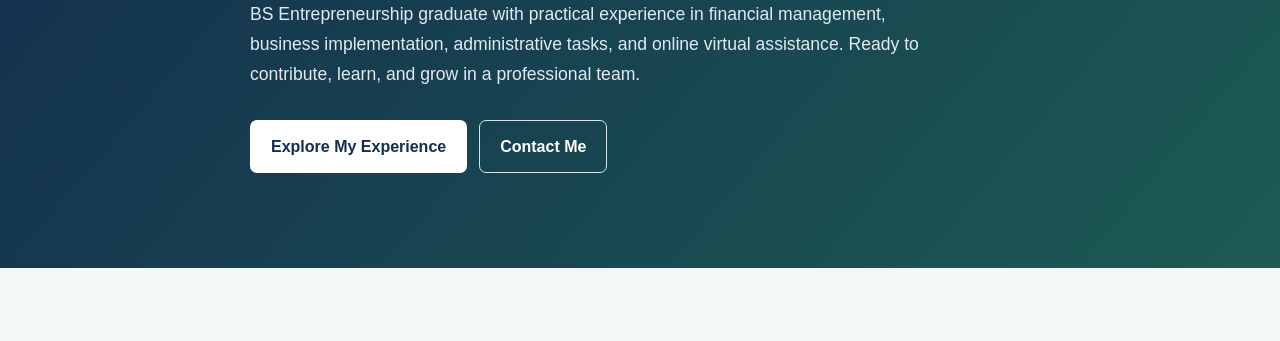
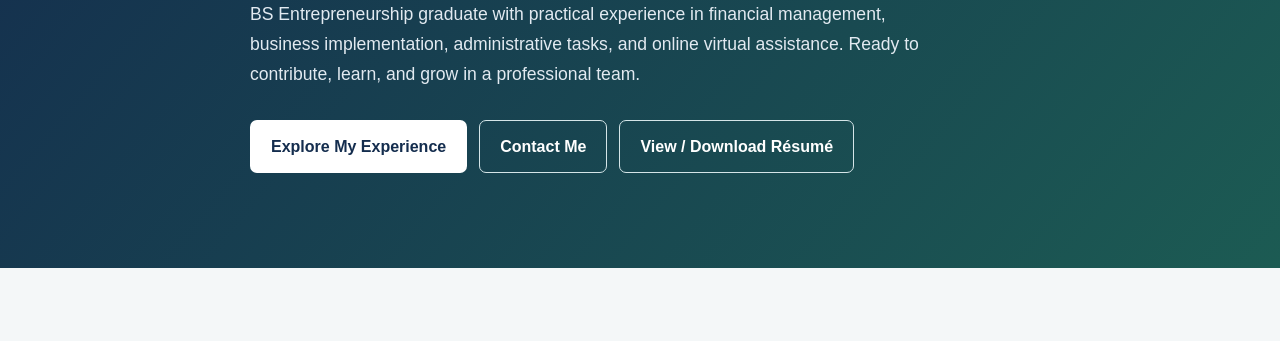
Before and after one commit to randelljoy09-lang/randell-portfolio, a plain HTML site: page index.html in a window 1280 px wide. Shown: the part 308-649 px from the top of the page. Drawn offline with Linux system fonts and the light colour scheme.

Commit message:
index.html

```diff
--- a/index.html
+++ b/index.html
@@ -253,6 +253,11 @@
       <div class="buttons">
         <a class="button button-light" href="#experience">Explore My Experience</a>
         <a class="button button-outline" href="#contact">Contact Me</a>
+        <a class="button button-outline"
+   href="Randell-Penino-Resume.pdf"
+   target="_blank" rel="noopener">
+   View / Download Résumé
+        </a>
       </div>
     </div>
   </section>
```
